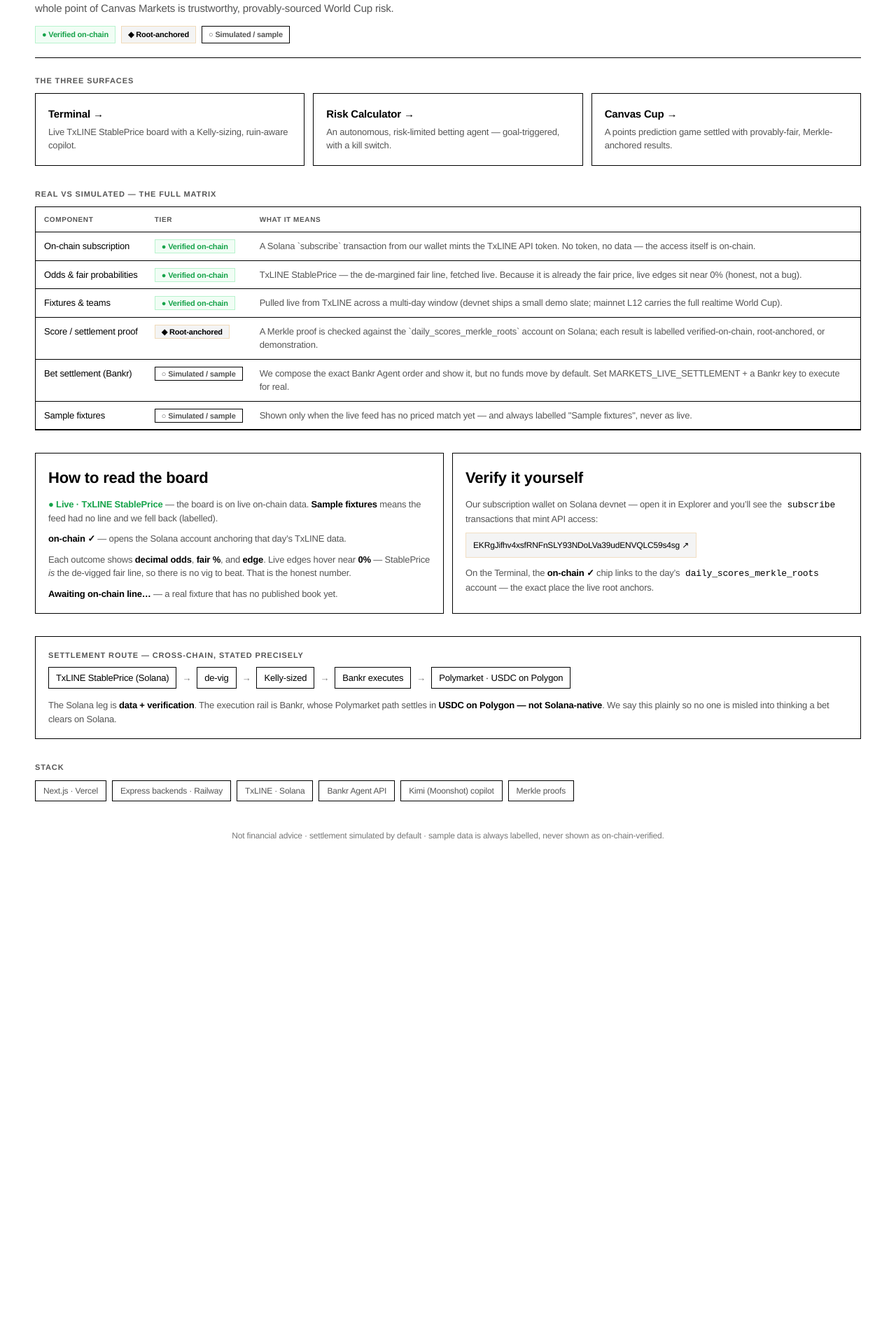
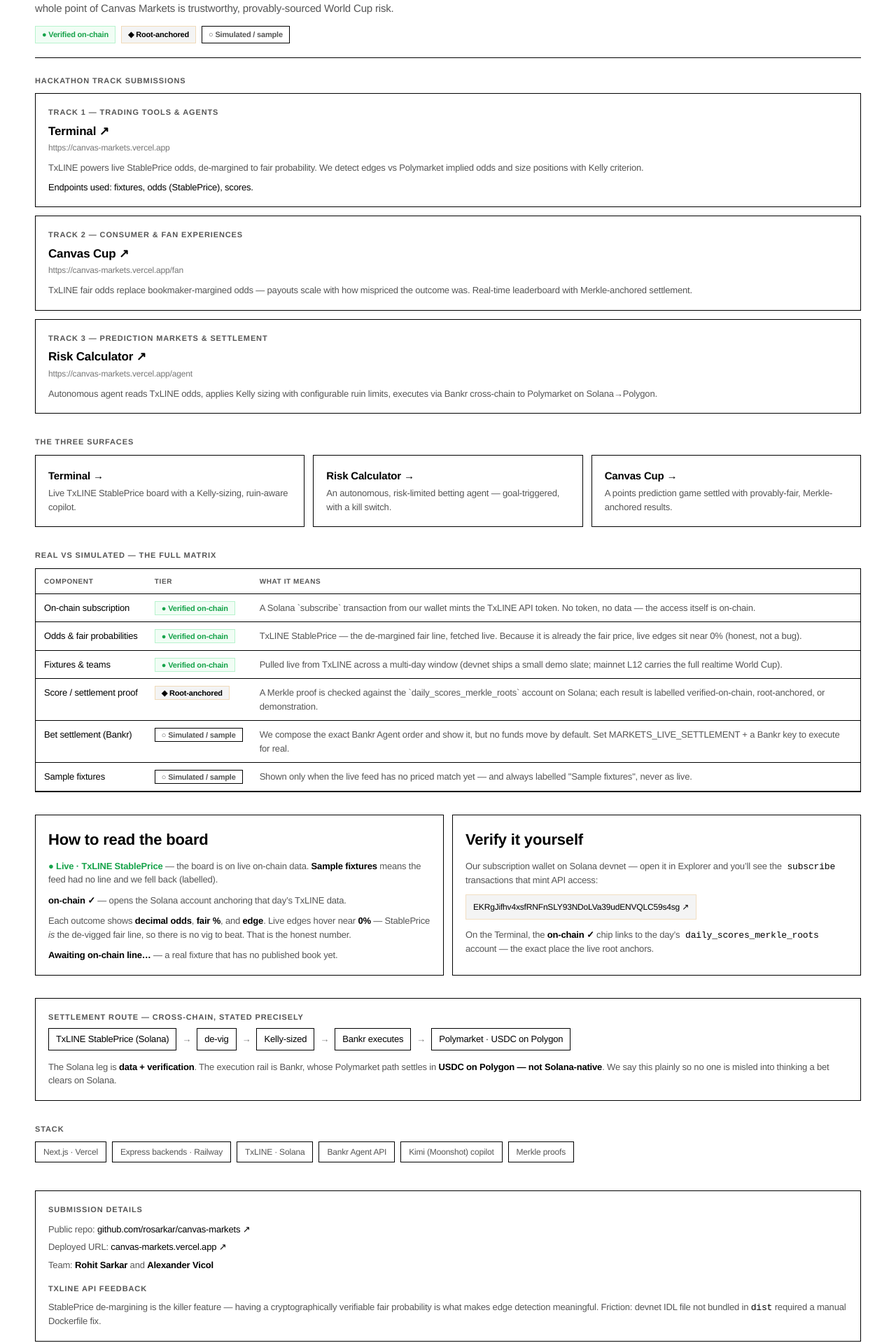
Before and after one commit to rosarkar/canvas-markets, a Next.js app: page /judges in a window 1280 px wide. Shown: the part 201-2120 px from the top of the page at 70% size. Before the commit the page ends 1460 px from the top, so only its background shows below. Built offline with nearby package versions, Linux system fonts and the light colour scheme.

Commit message:
feat: judges page with all three track submissions

```diff
--- a/pages/judges.tsx
+++ b/pages/judges.tsx
@@ -55,6 +55,44 @@
               <Tier {...TIERS.live} /><Tier {...TIERS.anchor} /><Tier {...TIERS.sim} />
             </div>
           </header>
+
+          {/* Hackathon tracks */}
+          <div style={{ ...kicker }}>Hackathon track submissions</div>
+          <div style={{ display: 'grid', gap: 12, marginBottom: '2rem' }}>
+            {[
+              {
+                track: 'Track 1 — Trading Tools & Agents',
+                name: 'Terminal',
+                url: 'https://canvas-markets.vercel.app',
+                body: 'TxLINE powers live StablePrice odds, de-margined to fair probability. We detect edges vs Polymarket implied odds and size positions with Kelly criterion.',
+                endpoints: 'Endpoints used: fixtures, odds (StablePrice), scores.',
+              },
+              {
+                track: 'Track 2 — Consumer & Fan Experiences',
+                name: 'Canvas Cup',
+                url: 'https://canvas-markets.vercel.app/fan',
+                body: 'TxLINE fair odds replace bookmaker-margined odds — payouts scale with how mispriced the outcome was. Real-time leaderboard with Merkle-anchored settlement.',
+                endpoints: '',
+              },
+              {
+                track: 'Track 3 — Prediction Markets & Settlement',
+                name: 'Risk Calculator',
+                url: 'https://canvas-markets.vercel.app/agent',
+                body: 'Autonomous agent reads TxLINE odds, applies Kelly sizing with configurable ruin limits, executes via Bankr cross-chain to Polymarket on Solana→Polygon.',
+                endpoints: '',
+              },
+            ].map(t => (
+              <div key={t.track} style={{ border: '1px solid var(--border)', padding: 18 }}>
+                <div style={{ ...kicker, marginBottom: 6 }}>{t.track}</div>
+                <a href={t.url} target="_blank" rel="noreferrer" style={{ fontSize: 17, fontWeight: 600 }}>
+                  {t.name} <span style={{ color: 'var(--accent)' }}>↗</span>
+                </a>
+                <div style={{ fontSize: 12, color: 'var(--muted-2)', marginTop: 2, marginBottom: 10, wordBreak: 'break-all' }}>{t.url}</div>
+                <p style={{ fontSize: 13, color: 'var(--muted)' }}>{t.body}</p>
+                {t.endpoints && <p style={{ fontSize: 13, color: 'var(--text)', marginTop: 8 }}>{t.endpoints}</p>}
+              </div>
+            ))}
+          </div>
 
           {/* The three surfaces */}
           <div style={{ ...kicker }}>The three surfaces</div>
@@ -151,6 +189,21 @@
             ))}
           </div>
 
+          {/* Submission details */}
+          <div style={{ border: '1px solid var(--border)', padding: 18, marginBottom: '2rem' }}>
+            <div style={{ ...kicker, marginBottom: 10 }}>Submission details</div>
+            <div style={{ fontSize: 13, color: 'var(--muted)', display: 'flex', flexDirection: 'column', gap: 6 }}>
+              <div>Public repo: <a href="https://github.com/rosarkar/canvas-markets" target="_blank" rel="noreferrer" style={{ color: 'var(--accent)' }}>github.com/rosarkar/canvas-markets ↗</a></div>
+              <div>Deployed URL: <a href="https://canvas-markets.vercel.app" target="_blank" rel="noreferrer" style={{ color: 'var(--accent)' }}>canvas-markets.vercel.app ↗</a></div>
+              <div>Team: <b style={{ color: 'var(--text)' }}>Rohit Sarkar</b> and <b style={{ color: 'var(--text)' }}>Alexander Vicol</b></div>
+            </div>
+            <div style={{ ...kicker, marginTop: 16, marginBottom: 8 }}>TxLINE API feedback</div>
+            <p style={{ fontSize: 13, color: 'var(--muted)' }}>
+              StablePrice de-margining is the killer feature — having a cryptographically verifiable fair probability is what makes edge detection meaningful.
+              Friction: devnet IDL file not bundled in <code style={{ color: 'var(--text)' }}>dist</code> required a manual Dockerfile fix.
+            </p>
+          </div>
+
           <div style={{ fontSize: 12, color: 'var(--muted-2)', textAlign: 'center', paddingBottom: '2rem' }}>
             Not financial advice · settlement simulated by default · sample data is always labelled, never shown as on-chain-verified.
           </div>
```
